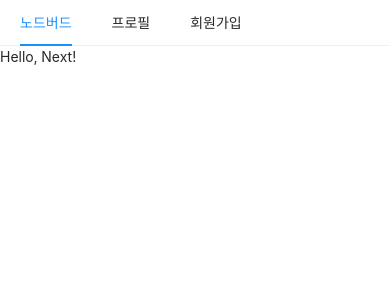
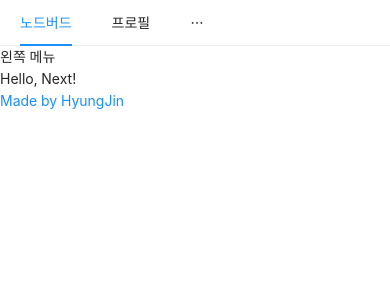
Before and after one commit to HJ97Kim/React-NodeBird, a Next.js app in the folder prepare/front/: page / in a window 390 px wide. Shown: the top 300 px of the page. Built offline with nearby package versions, Linux system fonts and the light colour scheme.

Commit message:
반응형 그리드

```diff
--- a/prepare/front/components/AppLayout.js
+++ b/prepare/front/components/AppLayout.js
@@ -2,7 +2,7 @@
 /* eslint-disable react/prop-types */
 import PropTypes from 'prop-types';
 import Link from 'next/link';
-import { Menu } from 'antd';
+import { Menu, Input, Row, Col } from 'antd';
 
 const AppLayout = ({ children }) => {
   return (
@@ -15,10 +15,23 @@
           <Link href="/profile"><a>프로필</a></Link>
         </Menu.Item>
         <Menu.Item>
+          <Input.Search enterButton style={{ verticalAlign: 'middle' }} />
+        </Menu.Item>
+        <Menu.Item>
           <Link href="/signup"><a>회원가입</a></Link>
         </Menu.Item>
       </Menu>
-      {children}
+      <Row gutter={8}>
+        <Col xs={24} md={6}>
+          왼쪽 메뉴
+        </Col>
+        <Col xs={24} md={12}>
+          {children}
+        </Col>
+        <Col xs={24} md={6}>
+          <a href="https://github.com/HJ97Kim" target="_blank" rel="noreferrer noopener">Made by HyungJin</a>
+        </Col>
+      </Row>
     </div>
   );
 };
```
